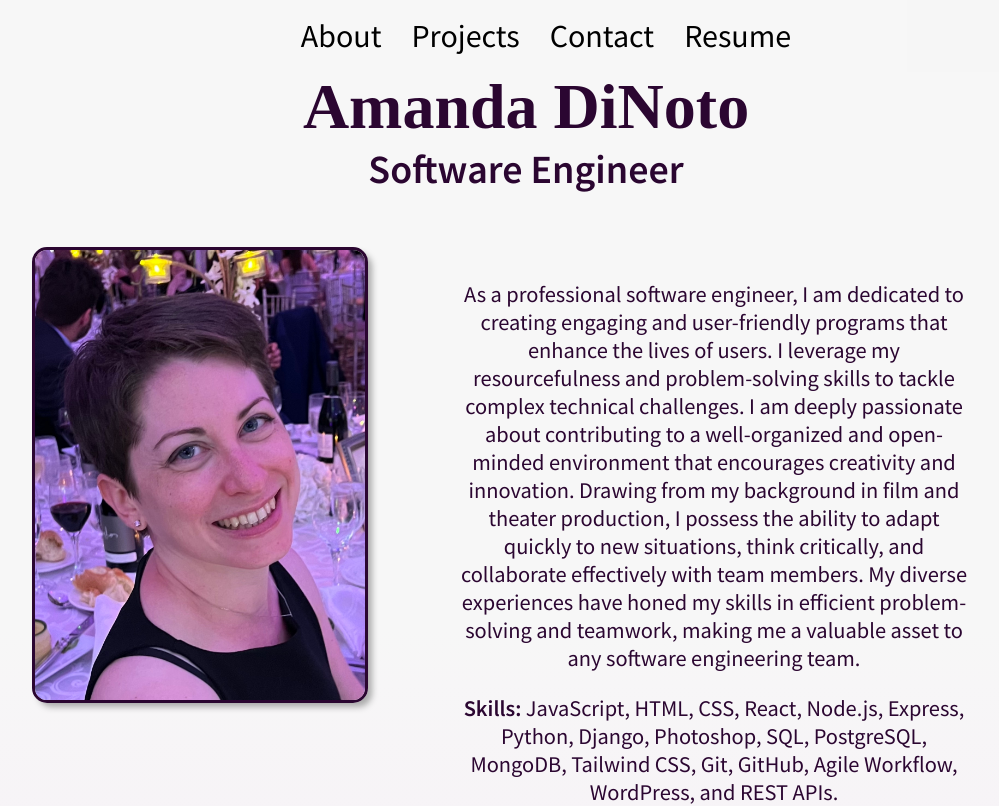
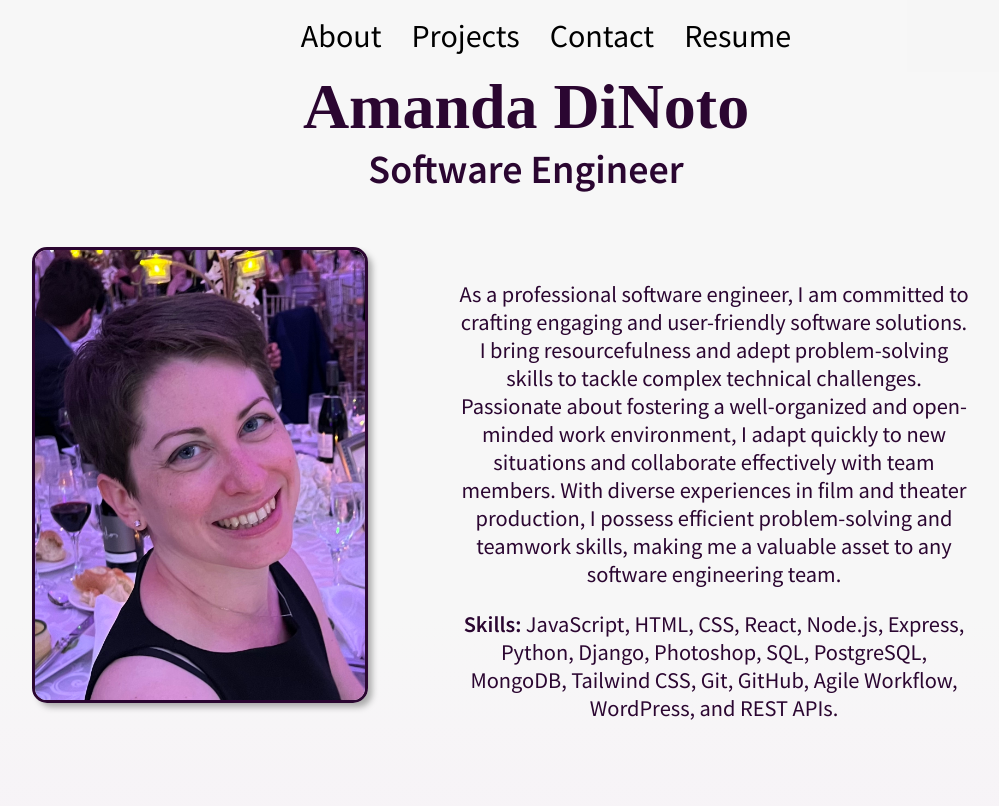
Before and after one commit to Amanda2900/portfolio, a React (Create React App) app: page / in a window 1280 px wide. Shown: the top 806 px of the page, without its empty margins (114-1113 px from the left). Built offline with nearby package versions, Linux system fonts and the light colour scheme; a web font is replaced by a local one.

Commit message:
edit bio.jsx file

```diff
--- a/src/components/bio.jsx
+++ b/src/components/bio.jsx
@@ -14,7 +14,7 @@ function Bio() {
         </div>
         <div className="bio-skills">
           <p>
-            As a professional software engineer, I am dedicated to creating engaging and user-friendly programs that enhance the lives of users. I leverage my resourcefulness and problem-solving skills to tackle complex technical challenges. I am deeply passionate about contributing to a well-organized and open-minded environment that encourages creativity and innovation. Drawing from my background in film and theater production, I possess the ability to adapt quickly to new situations, think critically, and collaborate effectively with team members. My diverse experiences have honed my skills in efficient problem-solving and teamwork, making me a valuable asset to any software engineering team.
+            As a professional software engineer, I am committed to crafting engaging and user-friendly software solutions. I bring resourcefulness and adept problem-solving skills to tackle complex technical challenges. Passionate about fostering a well-organized and open-minded work environment, I adapt quickly to new situations and collaborate effectively with team members. With diverse experiences in film and theater production, I possess efficient problem-solving and teamwork skills, making me a valuable asset to any software engineering team.
           </p>
           <p>
             <span>Skills: </span>JavaScript, HTML, CSS, React, Node.js, Express, Python, Django, Photoshop, SQL, PostgreSQL, MongoDB, Tailwind CSS, Git, GitHub, Agile Workflow, WordPress, and REST APIs.
```
